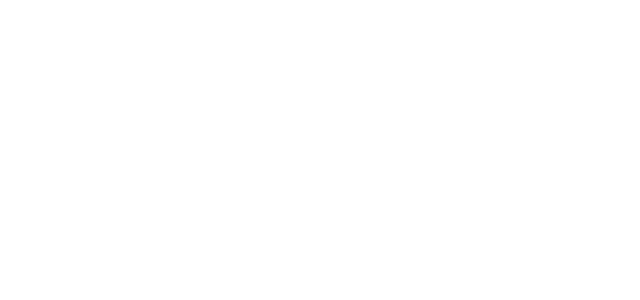
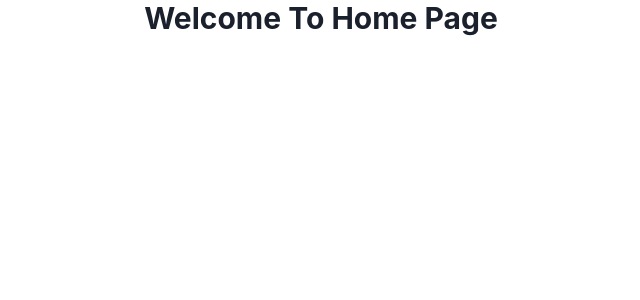
Before and after one commit to sapna1309/Myntra-Clone, a React (Create React App) app: page / in a window 1280 px wide. Shown: the top 300 px of the page, without its empty margins (319-959 px from the left). Built offline with nearby package versions, Linux system fonts and the light colour scheme.

Commit message:
added-Basic-Structure

```diff
--- a/src/App.js
+++ b/src/App.js
@@ -1,10 +1,11 @@
 
 import './App.css';
+import AllRoutes from './Components/AllRoutes';
 
 function App() {
   return (
     <div className="App">
-
+     <AllRoutes/>
     </div>
   );
 }
--- /dev/null
+++ b/src/Components/AllRoutes.jsx
@@ -0,0 +1,17 @@
+import React from 'react'
+import { Route, Routes } from 'react-router'
+import Home from '../Pages/Home'
+import PageNotFound from '../Pages/PageNotFound'
+
+const AllRoutes = () => {
+  return (
+    <div>
+        <Routes>
+            <Route path='/' element={<Home/>} ></Route>
+            <Route path='*' element={<PageNotFound/>} ></Route>
+        </Routes>
+    </div>
+  )
+}
+
+export default AllRoutes
--- a/src/Pages/Home.jsx
+++ b/src/Pages/Home.jsx
@@ -1,9 +1,10 @@
+import { Heading } from '@chakra-ui/layout'
 import React from 'react'
 
 const Home = () => {
   return (
     <div>
-        <h1>Welcome To Home Page</h1>
+        <Heading size={'lg'} >Welcome To Home Page</Heading>
     </div>
   )
 }
--- a/src/Pages/PageNotFound.jsx
+++ b/src/Pages/PageNotFound.jsx
@@ -31,7 +31,11 @@
       >
         The page you're looking for does not seem to exist
       </Text>
-      <Link to="/">
+      <Link to="/"
+       _hover={{
+        textDecoration:"none",
+      }}
+      >
         {" "}
         <Button
           onClick={() => navigate("/")}
@@ -43,13 +47,13 @@
           color={"white"}
           bg={"#08cf65"}
           _hover={{
-            bg: "grey",
-            color: "white",
+            bg: "red.300",
+            textDecoration:"none",
           }}
         >
           Home
         </Button>
       </Link>
-    </Box>
-  );
+ </Box>
+);
 }
```
